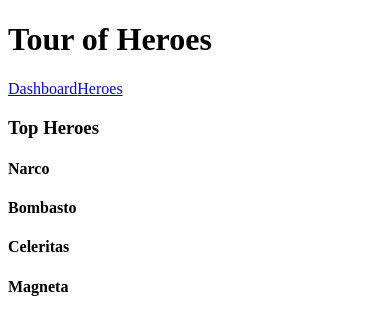
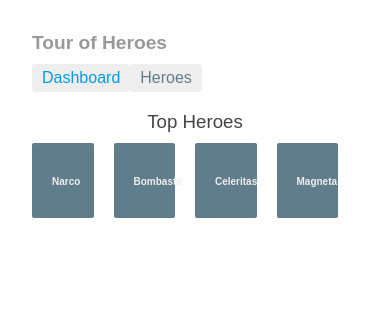
Before and after one commit to dirkdunn/angular-heros, an Angular app: page /dashboard in a window 390 px wide. Shown: the top 334 px of the page. Built offline with nearby package versions, Linux system fonts and the light colour scheme.

Commit message:
finish routing and add styles

```diff
--- a/src/app/app-routing.module.ts
+++ b/src/app/app-routing.module.ts
@@ -1,5 +1,5 @@
 import { NgModule }             from '@angular/core';
-import { RouterModule, Routes } from '@angular/router';
+import { RouterModule } from '@angular/router';
 
 import { DashboardComponent }   from './components/dashboard_component/dashboard.component';
 import { HeroesComponent }      from './components/heroes/heroes.component';
--- a/src/app/app.component.css
+++ b/src/app/app.component.css
@@ -45,3 +45,32 @@
   margin-right: .8em;
   border-radius: 4px 0 0 4px;
 }
+
+h1 {
+  font-size: 1.2em;
+  color: #999;
+  margin-bottom: 0;
+}
+h2 {
+  font-size: 2em;
+  margin-top: 0;
+  padding-top: 0;
+}
+nav a {
+  padding: 5px 10px;
+  text-decoration: none;
+  margin-top: 10px;
+  display: inline-block;
+  background-color: #eee;
+  border-radius: 4px;
+}
+nav a:visited, a:link {
+  color: #607D8B;
+}
+nav a:hover {
+  color: #039be5;
+  background-color: #CFD8DC;
+}
+nav a.active {
+  color: #039be5;
+}
--- a/src/app/app.component.ts
+++ b/src/app/app.component.ts
@@ -5,13 +5,13 @@
   ,template:`
     <h1>{{title}}</h1>
     <nav>
-      <a routerLink="/dashboard">Dashboard</a>
-      <a routerLink="/heroes">Heroes</a>
+      <a routerLink="/dashboard" routerLinkActive="active">Dashboard</a>
+      <a routerLink="/heroes" routerLinkActive="active">Heroes</a>
     </nav>
     <router-outlet></router-outlet>
   `
   // ,templateUrl: './app.component.html'
-  // ,styleUrls: ['./app.component.css']
+  ,styleUrls: ['./app.component.css']
 })
 export class AppComponent implements OnInit {
   title: string;
--- /dev/null
+++ b/src/app/components/dashboard_component/dashboard.component.css
@@ -0,0 +1,61 @@
+[class*='col-'] {
+  float: left;
+  padding-right: 20px;
+  padding-bottom: 20px;
+}
+[class*='col-']:last-of-type {
+  padding-right: 0;
+}
+a {
+  text-decoration: none;
+}
+*, *:after, *:before {
+  -webkit-box-sizing: border-box;
+  -moz-box-sizing: border-box;
+  box-sizing: border-box;
+}
+h3 {
+  text-align: center; margin-bottom: 0;
+}
+h4 {
+  position: relative;
+}
+.grid {
+  margin: 0;
+}
+.col-1-4 {
+  width: 25%;
+}
+.module {
+  padding: 20px;
+  text-align: center;
+  color: #eee;
+  max-height: 120px;
+  min-width: 120px;
+  background-color: #607D8B;
+  border-radius: 2px;
+}
+.module:hover {
+  background-color: #EEE;
+  cursor: pointer;
+  color: #607d8b;
+}
+.grid-pad {
+  padding: 10px 0;
+}
+.grid-pad > [class*='col-']:last-of-type {
+  padding-right: 20px;
+}
+@media (max-width: 600px) {
+  .module {
+    font-size: 10px;
+    max-height: 75px; }
+}
+@media (max-width: 1024px) {
+  .grid {
+    margin: 0;
+  }
+  .module {
+    min-width: 60px;
+  }
+}
--- a/src/app/components/dashboard_component/dashboard.component.ts
+++ b/src/app/components/dashboard_component/dashboard.component.ts
@@ -4,7 +4,8 @@
 
 @Component({
   selector: 'my-dashboard',
-  templateUrl: './dashboard.component.html'
+  templateUrl: './dashboard.component.html',
+  styleUrls: [ './dashboard.component.css' ]
 })
 export class DashboardComponent {
   heroes:Hero[] = [];
--- /dev/null
+++ b/src/app/components/hero_detail/hero-detail.component.css
@@ -0,0 +1,29 @@
+label {
+  display: inline-block;
+  width: 3em;
+  margin: .5em 0;
+  color: #607D8B;
+  font-weight: bold;
+}
+input {
+  height: 2em;
+  font-size: 1em;
+  padding-left: .4em;
+}
+button {
+  margin-top: 20px;
+  font-family: Arial;
+  background-color: #eee;
+  border: none;
+  padding: 5px 10px;
+  border-radius: 4px;
+  cursor: pointer; cursor: hand;
+}
+button:hover {
+  background-color: #cfd8dc;
+}
+button:disabled {
+  background-color: #eee;
+  color: #ccc;
+  cursor: auto;
+}
--- a/src/app/components/hero_detail/hero-detail.component.ts
+++ b/src/app/components/hero_detail/hero-detail.component.ts
@@ -9,7 +9,8 @@
 
 @Component({
   selector: 'hero-detail',
-  templateUrl: './hero-detail.component.html'
+  templateUrl: './hero-detail.component.html',
+  styleUrls: ['./hero-detail.component.css']
 })
 
 export class HeroDetailComponent implements OnInit {
--- /dev/null
+++ b/src/app/components/heroes/heroes.component.html
@@ -0,0 +1,13 @@
+<h2>My Heroes</h2>
+<ul class="heroes">
+  <li *ngFor="let hero of HEROES"
+    (click)="onSelect(hero)"
+    [class.selected]="hero === selectedHero">
+    <span class="badge">{{hero.id}}</span>
+    {{hero.name}}
+  </li>
+</ul>
+<div *ngIf="selectedHero">
+  <h2>{{selectedHero.name | uppercase}} is my hero</h2>
+  <button (click)="gotoDetail()">View Details</button>
+</div>
--- a/src/app/components/heroes/heroes.component.ts
+++ b/src/app/components/heroes/heroes.component.ts
@@ -1,22 +1,12 @@
 import { Component, OnInit } from '@angular/core';
 import { Hero } from '../../interfaces';
 import {HeroService} from '../../services/hero.service';
+import { Router } from '@angular/router';
 
 @Component({
   selector: 'my-heroes',
   styleUrls: ['./heroes.component.css'],
-  template: `
-  <h2>My Heroes</h2>
-  <ul class="heroes">
-    <li *ngFor="let hero of HEROES"
-      (click)="onSelect(hero)"
-      [class.selected]="hero === selectedHero">
-      <span class="badge">{{hero.id}}</span>
-      {{hero.name}}
-    </li>
-  </ul>
-  <hero-detail [hero]="selectedHero"></hero-detail>
-  `
+  templateUrl: './heroes.component.html'
 })
 
 export class HeroesComponent implements OnInit {
@@ -24,7 +14,8 @@
   HEROES: Hero[];
 
   constructor(
-    private heroService: HeroService
+    private heroService: HeroService,
+    private router : Router
   ){}
 
   ngOnInit(): void {
@@ -41,4 +32,8 @@
     this.selectedHero = hero;
   }
 
+  gotoDetail(){
+    this.router.navigate(['/detail', this.selectedHero.id])
+  }
+
 }
--- a/src/index.html
+++ b/src/index.html
@@ -7,6 +7,7 @@
 
   <meta name="viewport" content="width=device-width, initial-scale=1">
   <link rel="icon" type="image/x-icon" href="favicon.ico">
+  <link rel="stylesheet" href="styles.css">
 </head>
 <body>
   <app-root></app-root>
--- a/src/styles.css
+++ b/src/styles.css
@@ -1 +1,23 @@
 /* You can add global styles to this file, and also import other style files */
+/* Master Styles */
+h1 {
+  color: #369;
+  font-family: Arial, Helvetica, sans-serif;
+  font-size: 250%;
+}
+h2, h3 {
+  color: #444;
+  font-family: Arial, Helvetica, sans-serif;
+  font-weight: lighter;
+}
+body {
+  margin: 2em;
+}
+body, input[text], button {
+  color: #888;
+  font-family: Cambria, Georgia;
+}
+/* everywhere else */
+* {
+  font-family: Arial, Helvetica, sans-serif;
+}
```
